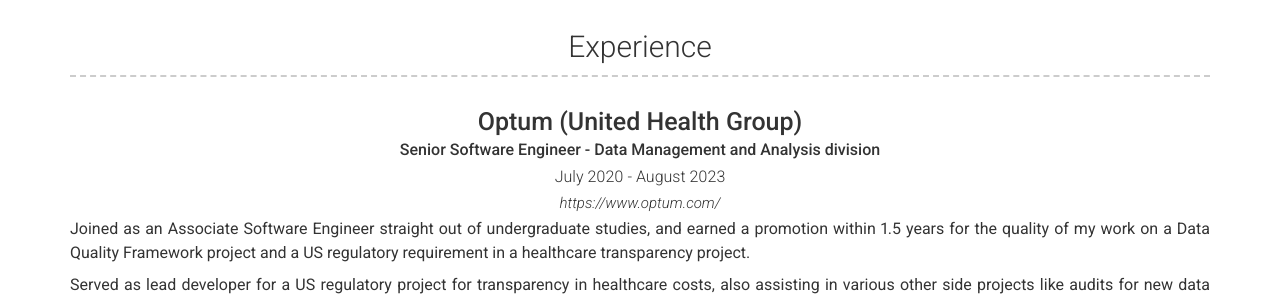
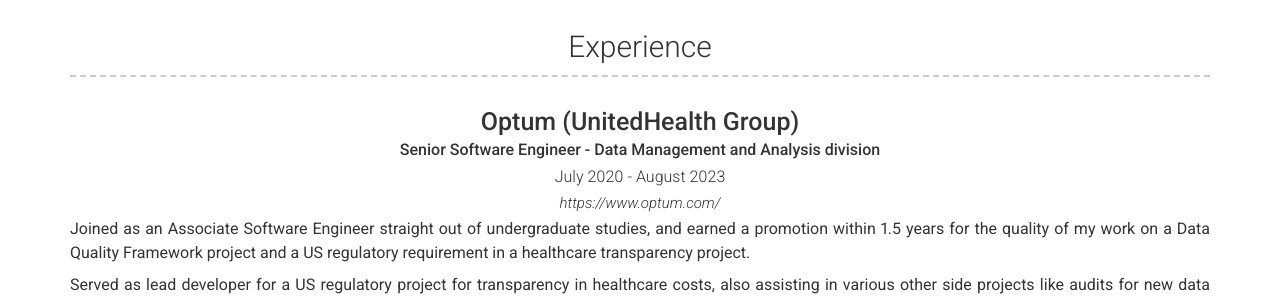
Before and after one commit to nschdeva/nschdeva.github.io, a Jekyll site: the page built from index.md, in a window 1280 px wide and 900 px high, scrolled down 1044 px. Shown: the part 153-452 px from the top of the window. Built offline with Jekyll 4.4.1, drawn with Linux system fonts in a browser that asks for light colours; nearby versions of some CDN libraries.

Commit message:
typo correction

```diff
--- a/_config.yml
+++ b/_config.yml
@@ -96,7 +96,7 @@ content:
     layout: list
     content:
       - layout: top-middle
-        title: Optum (United Health Group)
+        title: Optum (UnitedHealth Group)
         sub_title: Senior Software Engineer - Data Management and Analysis division
         caption: July 2020 - August 2023
         link: https://www.optum.com/
```
